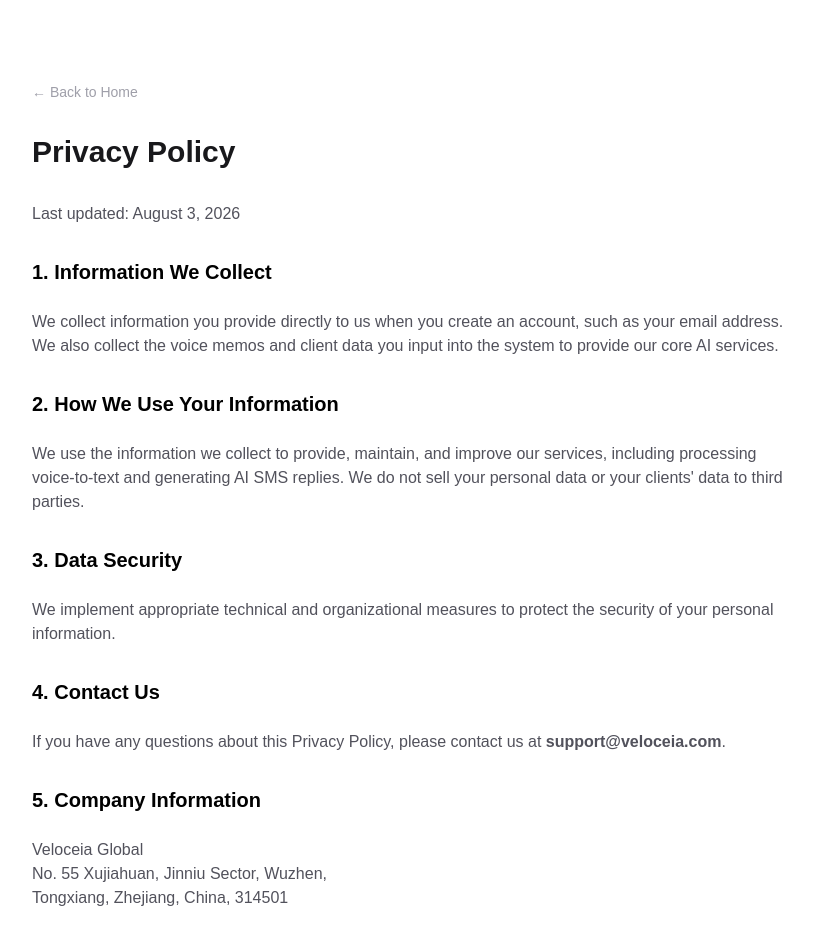
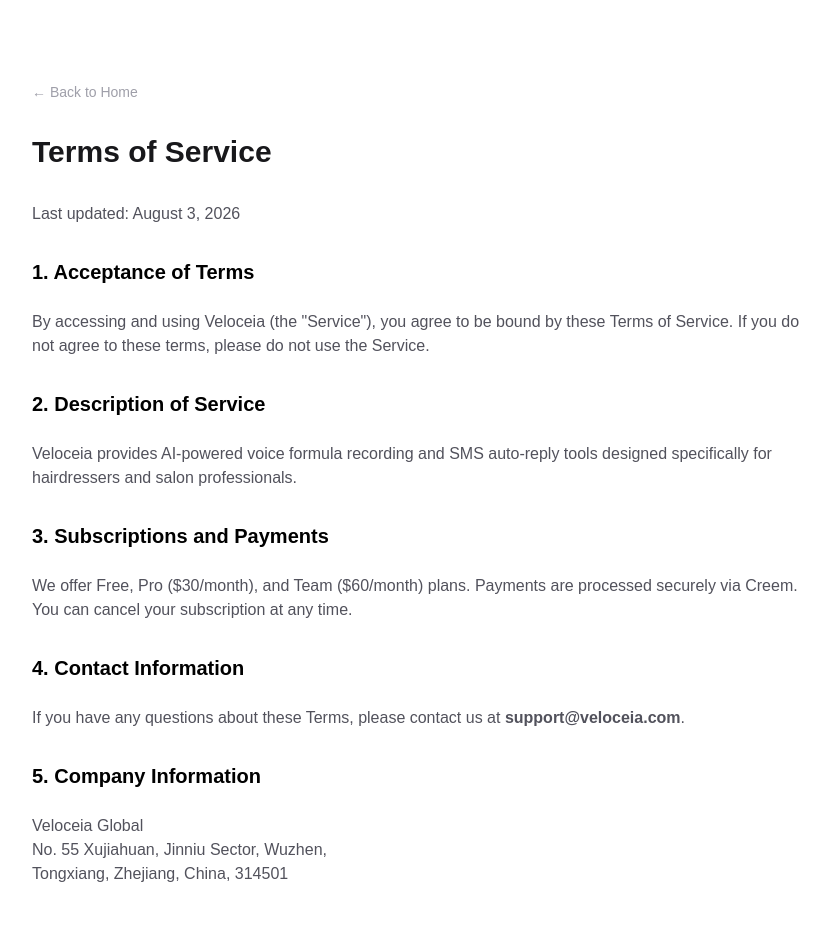
Before and after one commit to wdw1997/haird, a Next.js app: page /terms in a window 1280 px wide. Shown: the top 944 px of the page, without its empty margins (224-1054 px from the left). Built offline with nearby package versions, Linux system fonts and the light colour scheme.

Commit message:
Update page.tsx

```diff
--- a/app/terms/page.tsx
+++ b/app/terms/page.tsx
@@ -1,24 +1,23 @@
 import Link from 'next/link'
-export default function PrivacyPage() {
+export default function TermsPage() {
   return (
     <div className="min-h-screen bg-white text-zinc-900 py-20 px-6">
       <div className="max-w-3xl mx-auto">
         <Link href="/" className="text-sm font-medium text-zinc-400 hover:text-black mb-8 inline-block">← Back to Home</Link>
-        <h1 className="text-3xl font-bold mb-8">Privacy Policy</h1>
+        <h1 className="text-3xl font-bold mb-8">Terms of Service</h1>
         <div className="prose prose-zinc text-zinc-600 space-y-6">
           <p>Last updated: August 3, 2026</p>
+          <h2 className="text-xl font-semibold text-black mt-8">1. Acceptance of Terms</h2>
+          <p>By accessing and using Veloceia (the "Service"), you agree to be bound by these Terms of Service. If you do not agree to these terms, please do not use the Service.</p>
 
-          <h2 className="text-xl font-semibold text-black mt-8">1. Information We Collect</h2>
-          <p>We collect information you provide directly to us when you create an account, such as your email address. We also collect the voice memos and client data you input into the system to provide our core AI services.</p>
+          <h2 className="text-xl font-semibold text-black mt-8">2. Description of Service</h2>
+          <p>Veloceia provides AI-powered voice formula recording and SMS auto-reply tools designed specifically for hairdressers and salon professionals.</p>
 
-          <h2 className="text-xl font-semibold text-black mt-8">2. How We Use Your Information</h2>
-          <p>We use the information we collect to provide, maintain, and improve our services, including processing voice-to-text and generating AI SMS replies. We do not sell your personal data or your clients' data to third parties.</p>
+          <h2 className="text-xl font-semibold text-black mt-8">3. Subscriptions and Payments</h2>
+          <p>We offer Free, Pro ($30/month), and Team ($60/month) plans. Payments are processed securely via Creem. You can cancel your subscription at any time.</p>
 
-          <h2 className="text-xl font-semibold text-black mt-8">3. Data Security</h2>
-          <p>We implement appropriate technical and organizational measures to protect the security of your personal information.</p>
-
-          <h2 className="text-xl font-semibold text-black mt-8">4. Contact Us</h2>
-          <p>If you have any questions about this Privacy Policy, please contact us at <strong>support@veloceia.com</strong>.</p>
+          <h2 className="text-xl font-semibold text-black mt-8">4. Contact Information</h2>
+          <p>If you have any questions about these Terms, please contact us at <strong>support@veloceia.com</strong>.</p>
 
           <h2 className="text-xl font-semibold text-black mt-8">5. Company Information</h2>
           <p>
```
